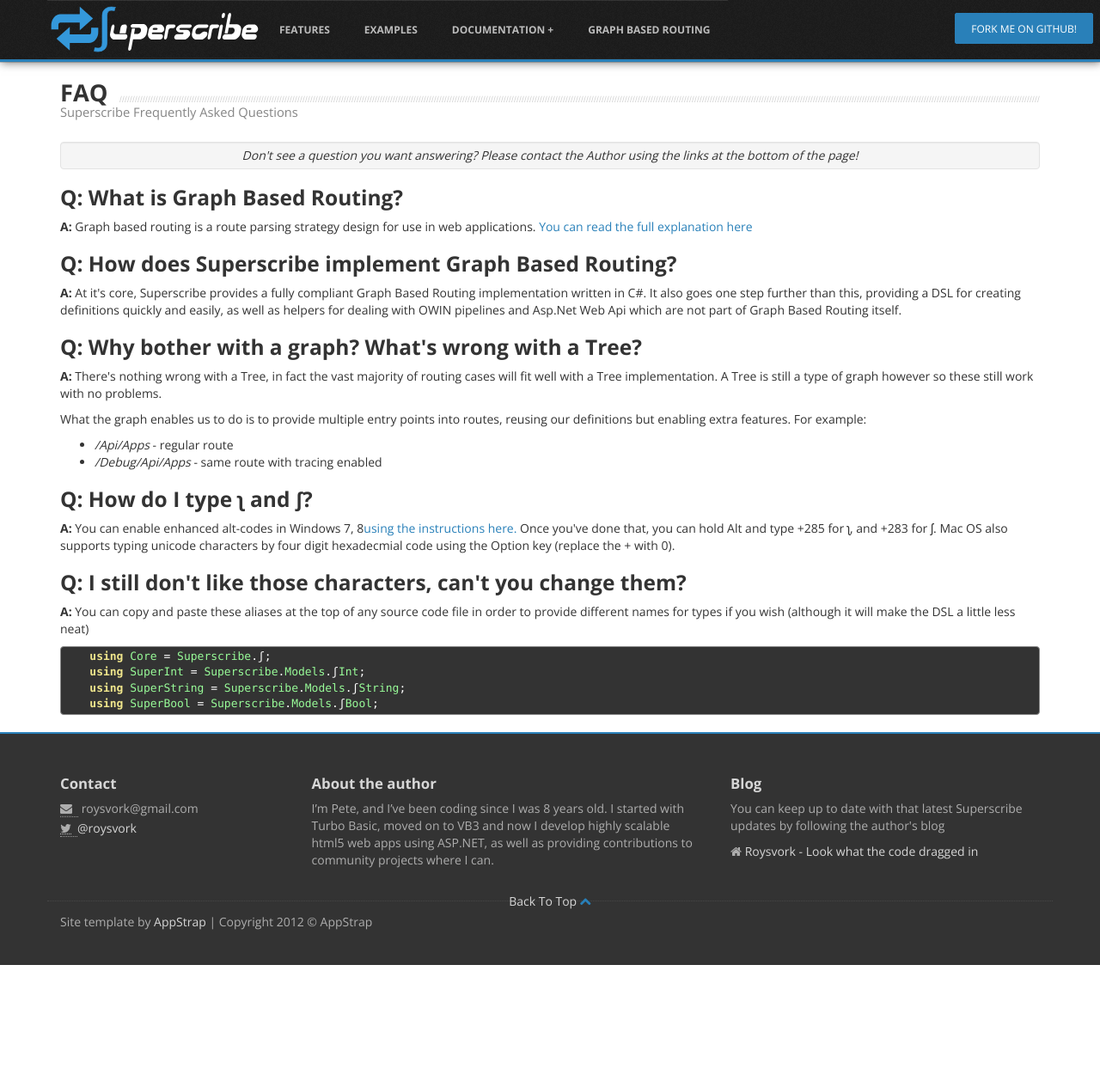
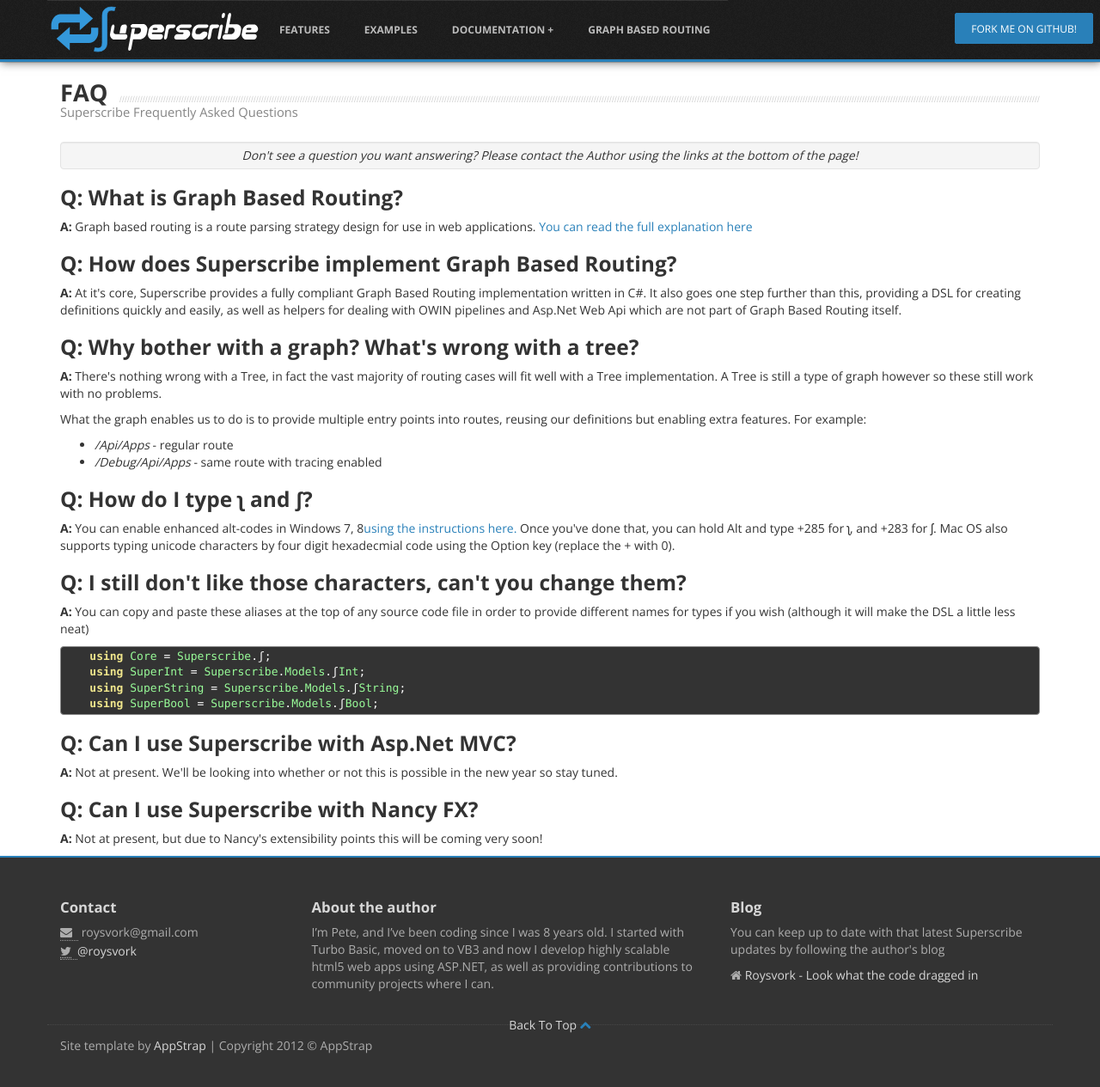
Before and after one commit to beyond-code-github/Superscribe, a Jekyll site: the page built from faq.markdown, in a window 1280 px wide and 1267 px high. Shown: the whole window at 86% size. Built offline with Jekyll 4.4.1, drawn with Linux system fonts in a browser that asks for light colours; some web fonts are replaced; Markdown is read by kramdown in place of the engine named in the settings.

Commit message:
Added a couple more FAQ questions

```diff
--- a/faq.markdown
+++ b/faq.markdown
@@ -20,7 +20,7 @@
 <p><strong>A:</strong> At it's core, Superscribe provides a fully compliant Graph Based Routing implementation written in C#. It also goes one step further than this, providing a DSL for creating definitions quickly and easily, as well as helpers for dealing with OWIN pipelines and Asp.Net Web Api which are not part of  Graph Based Routing itself.
 </p>
 <h3 class="visible-phone">
-  Q: Why bother with a graph? What's wrong with a Tree?
+  Q: Why bother with a graph? What's wrong with a tree?
 </h3>
 <p><strong>A:</strong> There's nothing wrong with a Tree, in fact the vast majority of routing cases will fit well with a Tree implementation. A Tree is still a type of graph however so these still work with no problems.
 </p>
@@ -45,4 +45,14 @@
     using SuperString = Superscribe.Models.ʃString;
     using SuperBool = Superscribe.Models.ʃBool;
 </pre>
+<h3 class="visible-phone">
+  Q: Can I use Superscribe with Asp.Net MVC?
+</h3>
+<p><strong>A:</strong> Not at present. We'll be looking into whether or not this is possible in the new year so stay tuned.
+</p>
+<h3 class="visible-phone">
+  Q: Can I use Superscribe with Nancy FX?
+</h3>
+<p><strong>A:</strong> Not at present, but due to Nancy's extensibility points this will be coming very soon!
+</p>
 </div>
```
